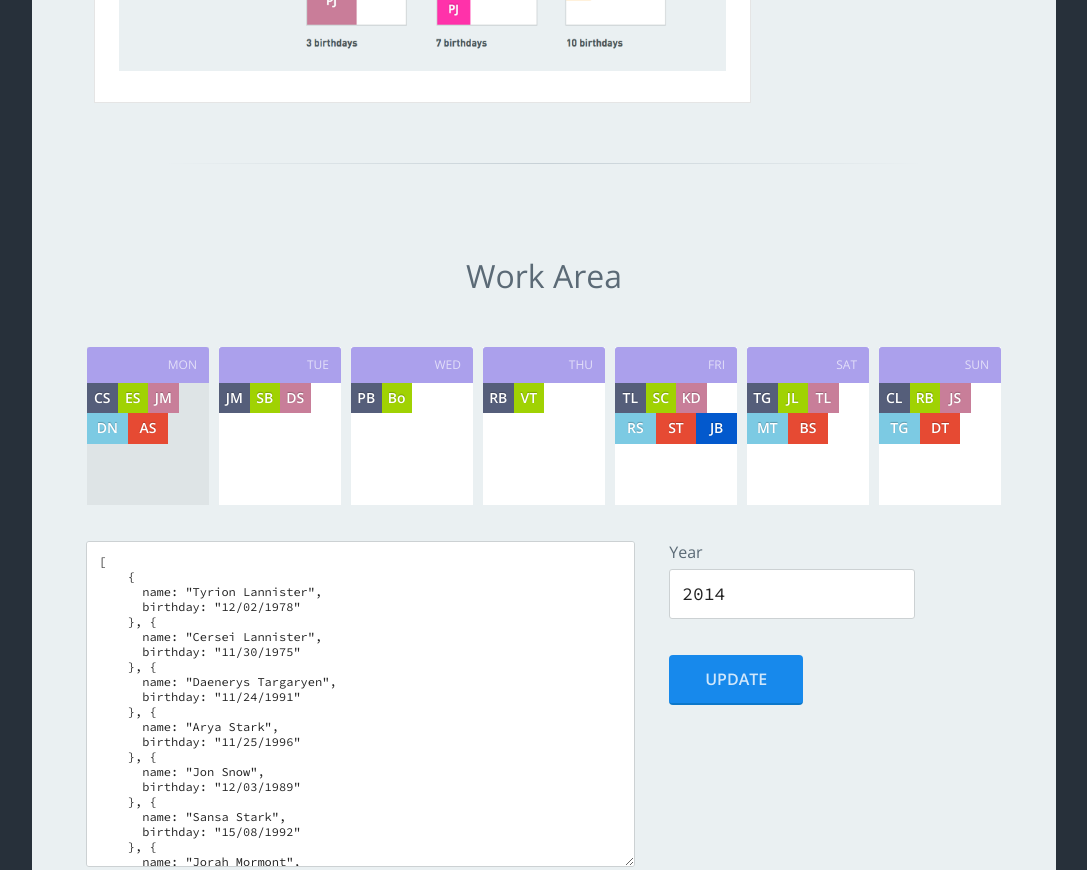
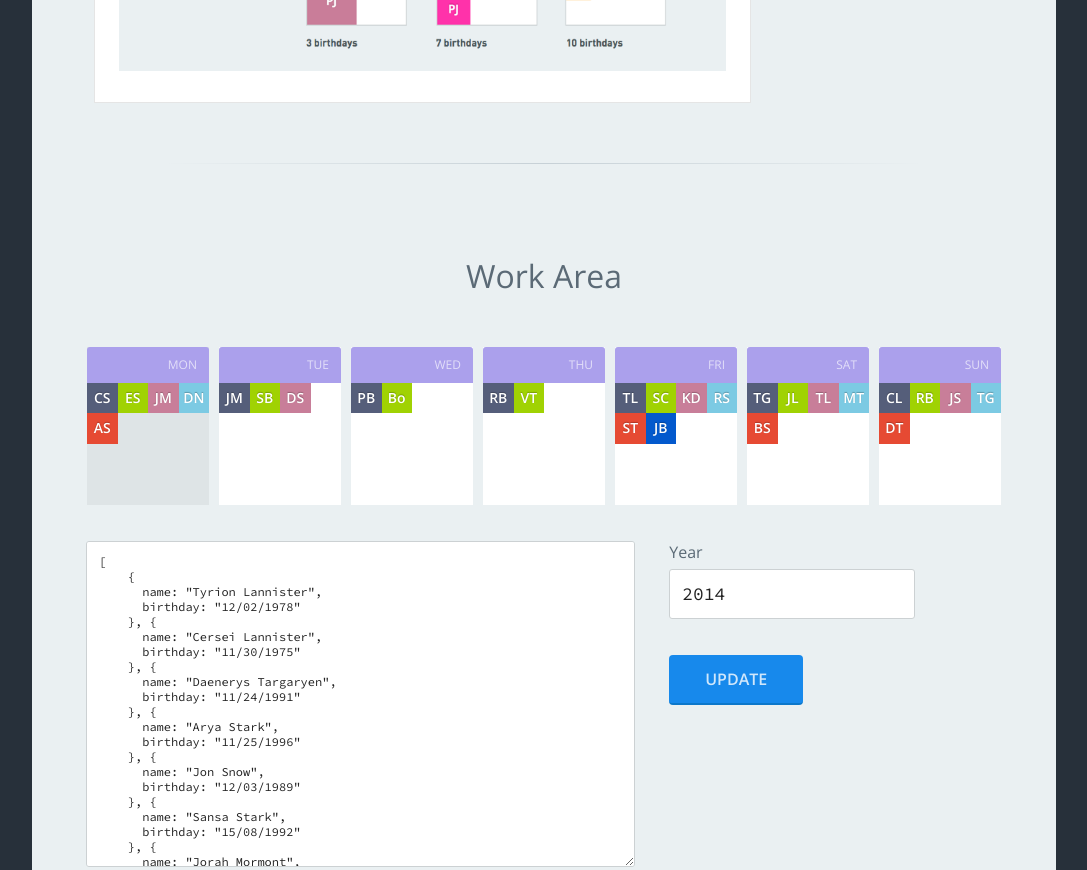
Before and after one commit to shishirarora3/calender, a plain HTML site: page index.html in a window 1280 px wide. Shown: the part 690-1560 px from the top of the page, without its empty margins (96-1183 px from the left). Drawn offline with nearby package versions, Linux system fonts and the light colour scheme.

Commit message:
Update main.css

```diff
--- a/css/main.css
+++ b/css/main.css
@@ -248,10 +248,7 @@ body {
     background: #0ea0f0;
 }
 
-.day__people .day__person:nth-of-type(n+4) {
-    width: 33.33%;
-    flex-grow: 0;
-}
+
 
 
 
```
